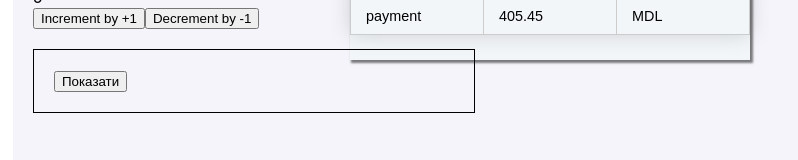
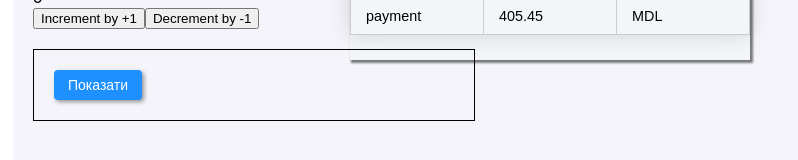
Before and after one commit to NazarKr/goit-react-hw-01-components, a React (Create React App) app: page / in a window 1280 px wide. Shown: the part 771-931 px from the top of the page, without its empty margins (123-921 px from the left). Built offline with nearby package versions, Linux system fonts and the light colour scheme.

Commit message:
upd button

```diff
--- a/src/components/Dropdown/dropdown.jsx
+++ b/src/components/Dropdown/dropdown.jsx
@@ -1,6 +1,7 @@
 import React, { Component } from 'react';
 import Box from '../profile/Box';
 import { DropdownDiv, DropdownMenu } from './dropdown.styled';
+import { TodoListButton } from '../Todo/todolist.styled';
 
 class Dropdown extends Component {
   state = {
@@ -33,12 +34,12 @@ const { visible } = this.state;
                 display="flex"
       >
               <DropdownDiv>
-        <button
+        <TodoListButton
           type="button"
           className="Dropdown__toggle"
           onClick={this.toggle}>
           {visible ? 'Сховати' : 'Показати'}
-        </button>
+        </TodoListButton>
 
 
         {visible && (<DropdownMenu>Выпадающее меню</DropdownMenu>)}
--- a/src/components/Todo/todolist.jsx
+++ b/src/components/Todo/todolist.jsx
@@ -3,6 +3,7 @@ import Box from '../profile/Box';
 import initialTodos from '../Todo/todos.json';
 import TodoListItem from './todolistiem';
 import { TodoListDiv, TodoListTotalP } from './todolist.styled';
+
 
 class TodoList extends Component {
   state = {
```
